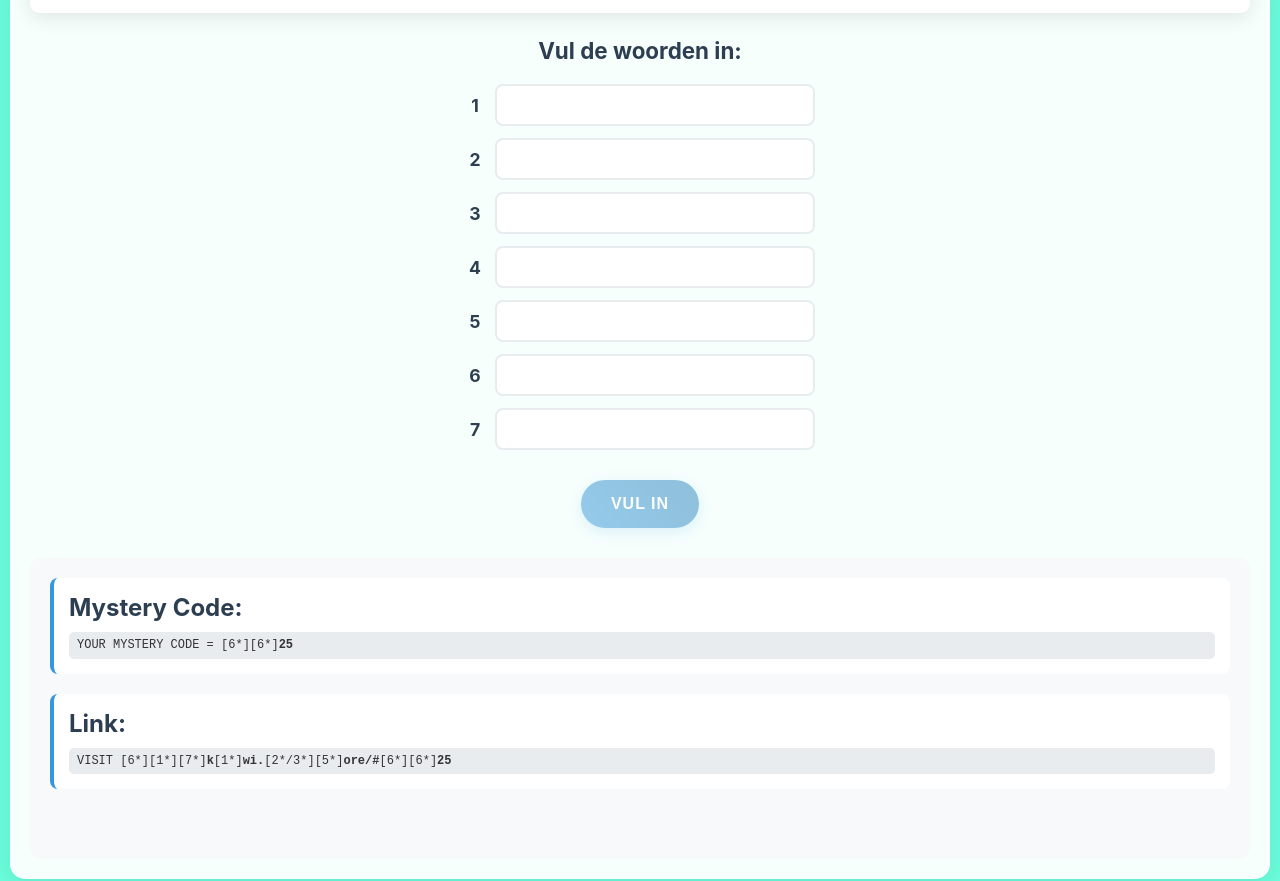
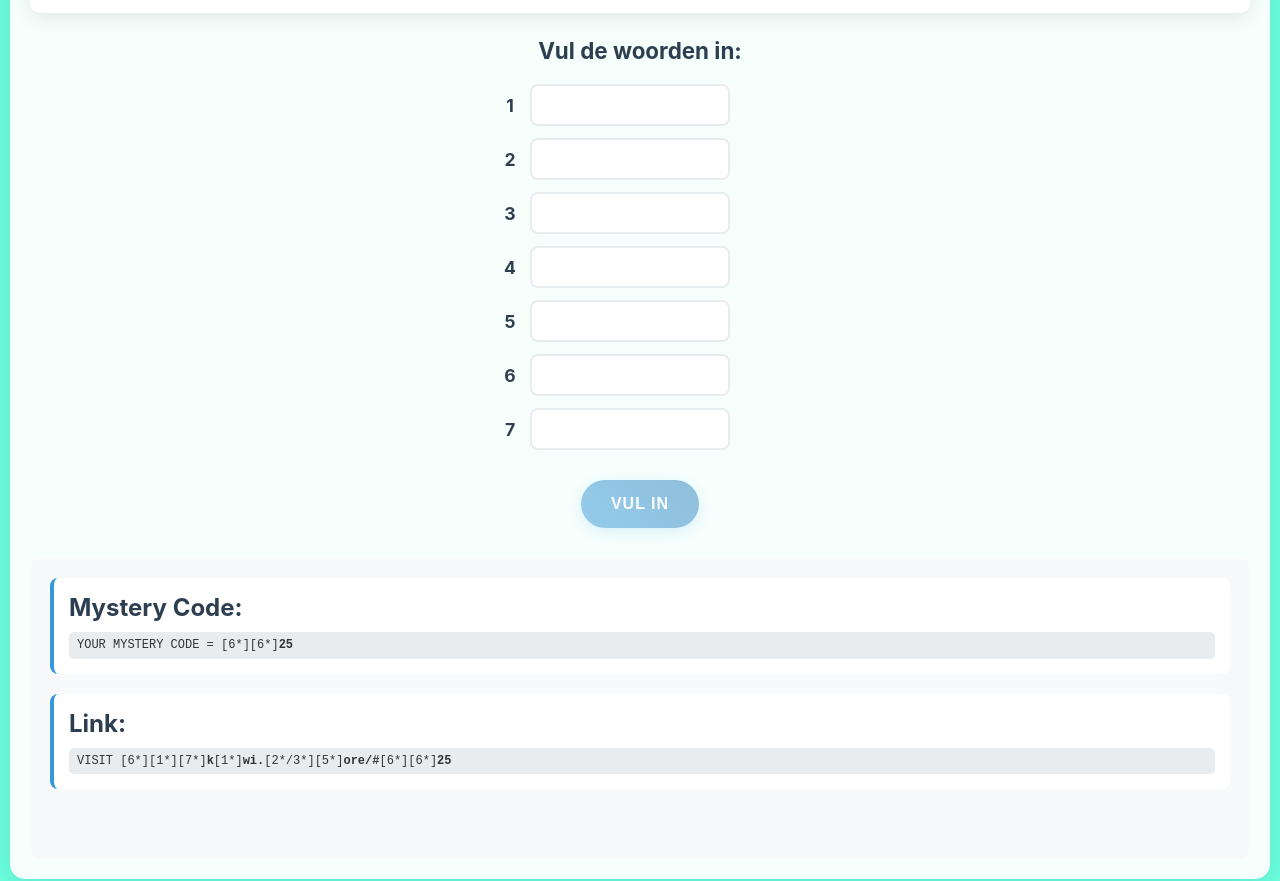
Before and after one commit to process33355/puzzle_app_ll25, a plain HTML site: page index.html in a window 1280 px wide. Shown: the part 1859-2740 px from the top of the page. Drawn offline with Linux system fonts and the light colour scheme.

Commit message:
field update

```diff
--- a/style.css
+++ b/style.css
@@ -63,7 +63,7 @@ body {
     display: flex;
     flex-direction: column;
     gap: 12px;
-    max-width: 350px;
+    max-width: 280px;
     margin: 0 auto;
 }
 
@@ -83,6 +83,7 @@ body {
 
 .word-input {
     flex: 1;
+    max-width: 200px;
     padding: 10px 12px;
     border: 2px solid #e9ecef;
     border-radius: 8px;
```
